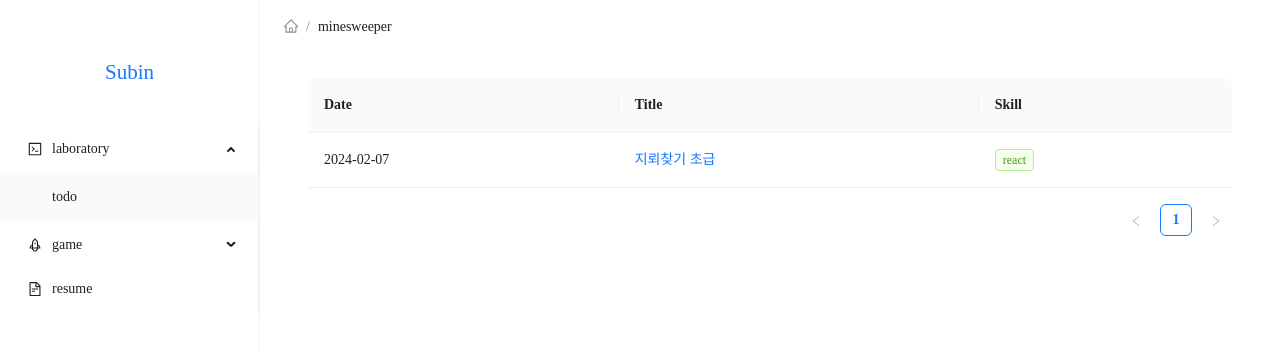
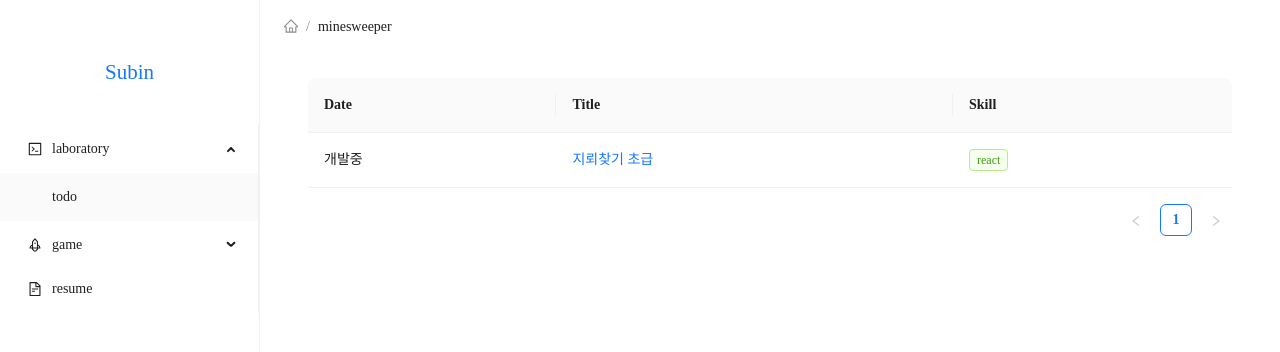
Before and after one commit to soob1008/sketchbook, a React (Create React App) app: page /minesweeper in a window 1280 px wide. Shown: the top 352 px of the page. Built offline with nearby package versions, Linux system fonts and the light colour scheme; a web font is replaced by a local one.

Commit message:
지뢰찾기 리스트 날짜 변경

```diff
--- a/src/pages/minesweeper/MineSweeperListPage.tsx
+++ b/src/pages/minesweeper/MineSweeperListPage.tsx
@@ -6,7 +6,7 @@ const mineSweeperList = [
     title: "지뢰찾기 초급",
     skill: ["react"],
     link: "/minesweeper/1",
-    date: "2024-02-07",
+    date: "개발중",
   },
 ];
 
```
